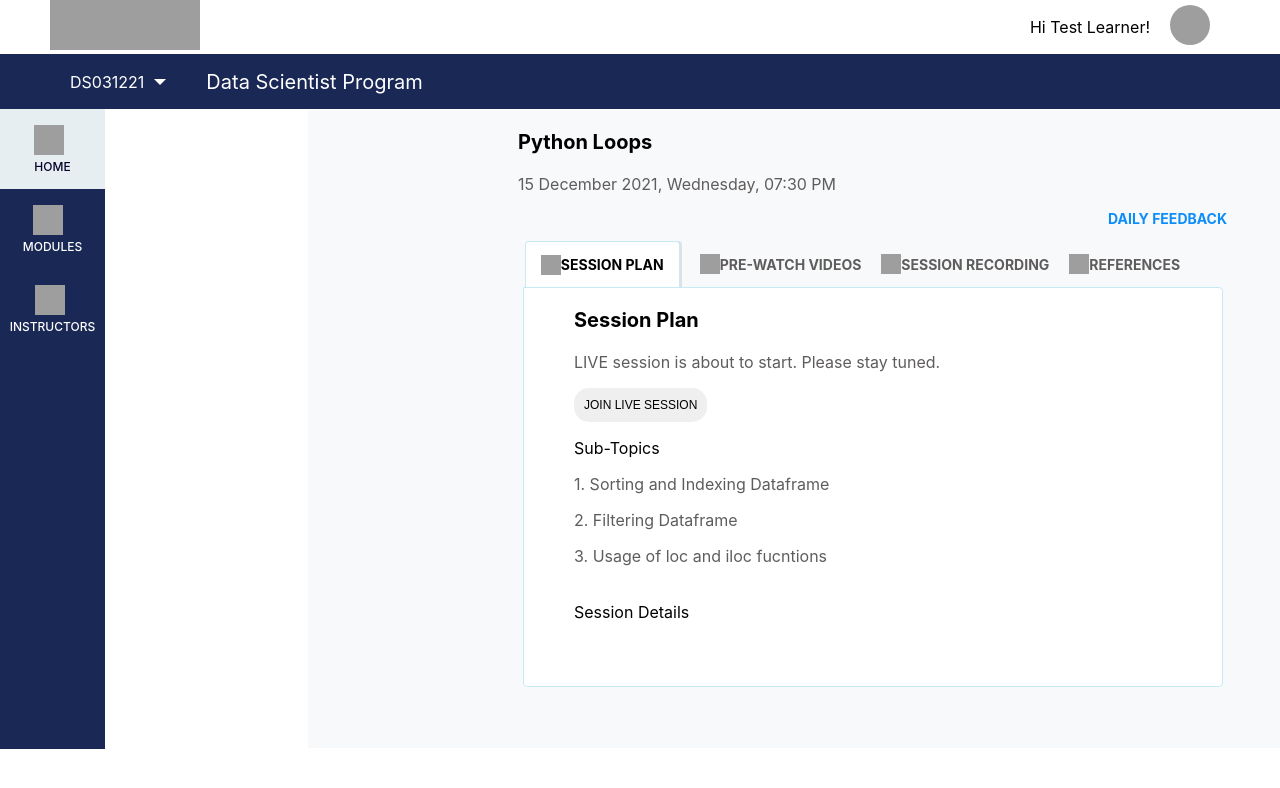
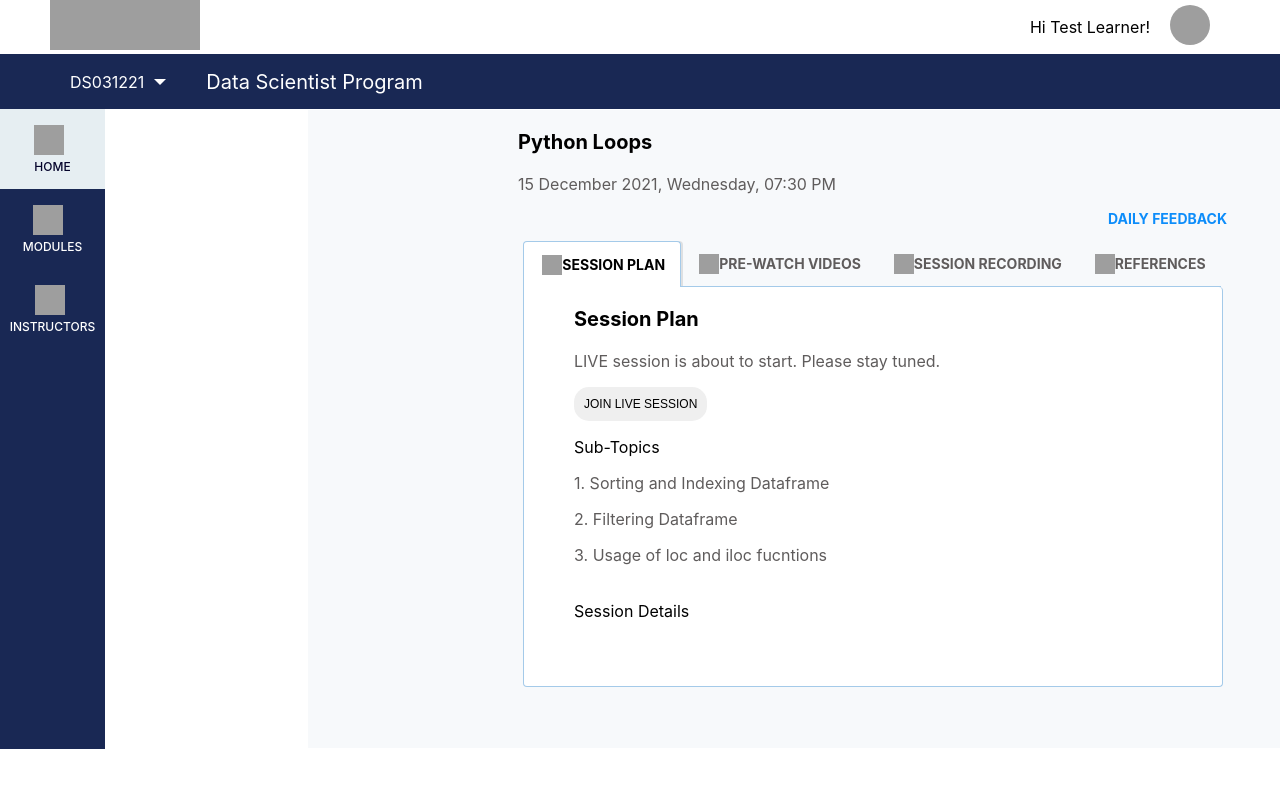
Before and after one commit to Sapnajha19/Edyoda-assignment-project, a React (Create React App) app: page /topic in a window 1280 px wide. Shown: the top 788 px of the page. Built offline with nearby package versions, Linux system fonts and the light colour scheme; grey boxes are pictures that could not be loaded.

Commit message:
Fix connected border between divs

```diff
--- a/src/components/Modules/Topic/Topic.js
+++ b/src/components/Modules/Topic/Topic.js
@@ -12,26 +12,26 @@ export default function Topic() {
                     <p style={{ color: "#5f5c5c" }}>15 December 2021, Wednesday, 07:30 PM</p>
                 </div>
                 <p style={{ color: "#0d8dfa", fontSize: "14px", fontWeight: "bold", paddingLeft: "800px" }}>DAILY FEEDBACK</p>
-                <div className='a' style={{ display: "flex", flexDirection: "row", gap: "20px", justifyContent: "center", paddingRight: "41px" }}>
-                    <div style={{ background: "white", borderTop: "1px solid #c6ebf5", borderLeft: "1px solid #c6ebf5", borderRight: "1px solid #c6ebf5", borderRadius: "4px 4px 0 0", display: "flex", flexDirection: "row", alignItems: "center", boxShadow: "2px 0 0 0 rgba(0, 0, 0, 0.1)", paddingLeft: "15px", paddingRight: "15px" }}>
+                <div className='a' style={{ display: "flex", flexDirection: "row", justifyContent: "center", paddingRight: "2px" }}>
+                    <div style={{ background: "white", borderTop: "1px solid #a4cae9", borderLeft: "1px solid #a4cae9", borderRight: "1px solid #a4cae9", borderRadius: "4px 4px 0 0", display: "flex", flexDirection: "row", alignItems: "center", boxShadow: "2px 0 0 0 rgba(0, 0, 0, 0.1)", paddingLeft: "18px", paddingRight: "15px" }}>
                         <img src={informationCircle1} alt="info-icon" style={{ height: "20px", width: "20px" }} />
                         <p style={{ fontWeight: "bold", fontSize: "14px" }}>SESSION PLAN</p>
                     </div>
-                    <div style={{ display: "flex", flexDirection: "row", alignItems: "center" }}>
+                    <div style={{ display: "flex", flexDirection: "row", alignItems: "center" , borderBottom:"1px solid #a4cae9" , paddingLeft: "18px", paddingRight: "15px"}}>
                         <img src={topic} alt="video=icon" style={{ height: "20px", width: "20px" }} />
                         <p style={{ color: "#5f5c5c", fontWeight: "bold", fontSize: "14px" }}>PRE-WATCH VIDEOS</p>
                     </div>
-                    <div style={{ display: "flex", flexDirection: "row", alignItems: "center" }}>
+                    <div style={{ display: "flex", flexDirection: "row", alignItems: "center" , borderBottom:"1px solid #a4cae9" , paddingLeft: "18px", paddingRight: "15px"}}>
                         <img src={videocam} alt="" style={{ height: "20px", width: "20px" }} />
                         <p style={{ color: "#5f5c5c", fontWeight: "bold", fontSize: "14px" }}>SESSION RECORDING</p>
                     </div>
-                    <div style={{ display: "flex", flexDirection: "row", alignItems: "center" }}>
+                    <div style={{ display: "flex", flexDirection: "row", alignItems: "center" , borderBottom:"1px solid #a4cae9" , paddingLeft: "18px", paddingRight: "15px"}}>
                         <img src={document} alt="" style={{ height: "20px", width: "20px" }} />
                         <p style={{ color: "#5f5c5c", fontWeight: "bold", fontSize: "14px" }}>REFERENCES</p>
                     </div>
                 </div>
                 <div style={{ display: "flex", justifyContent: "center" }}>
-                    <div style={{ background: "#ffffff", height: "400px", width: "700px", borderLeft: "1px solid #c6ebf5", borderRight: "1px solid #c6ebf5", borderBottom: "1px solid #c6ebf5", borderTop: "1px solid #c6ebf5", borderRadius: "0 4px 4px 4px", boxSizing: "border-box", paddingLeft: "50px" }}>
+                    <div style={{ background: "#ffffff", height: "400px", width: "700px", borderLeft: "1px solid #a4cae9", borderRight: "1px solid #a4cae9", borderBottom: "1px solid #a4cae9", borderRadius: "0 4px 4px 4px", boxSizing: "border-box", paddingLeft: "50px" }}>
                         <p style={{ fontWeight: "bold", fontSize: "20px" }}>Session Plan</p>
                         <p style={{ color: "#5f5c5c" }}>LIVE session is about to start. Please stay tuned.</p>
                         <button style={{ padding: "10px", borderRadius: "15px", border: "none", fontSize: "12px", fontWeight: "semibold" }}>JOIN LIVE SESSION</button>
```
